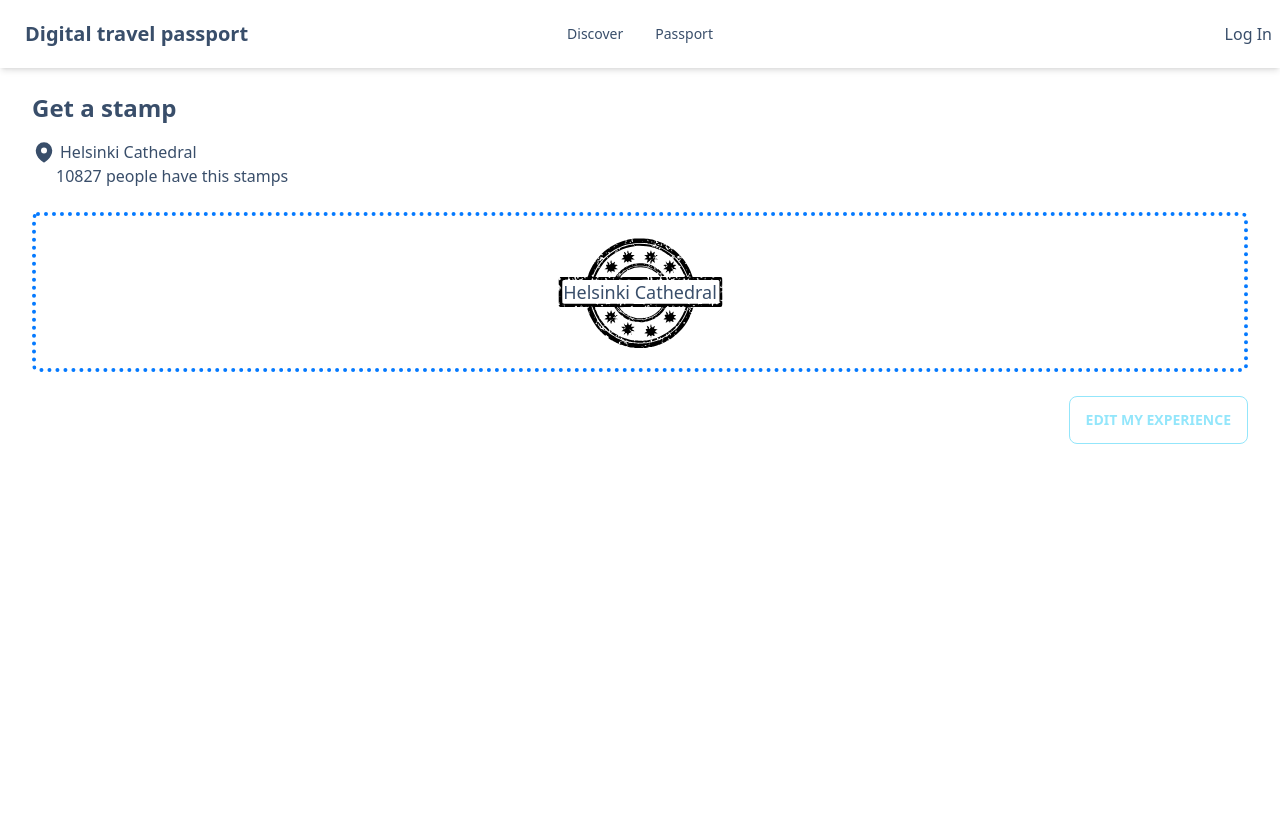
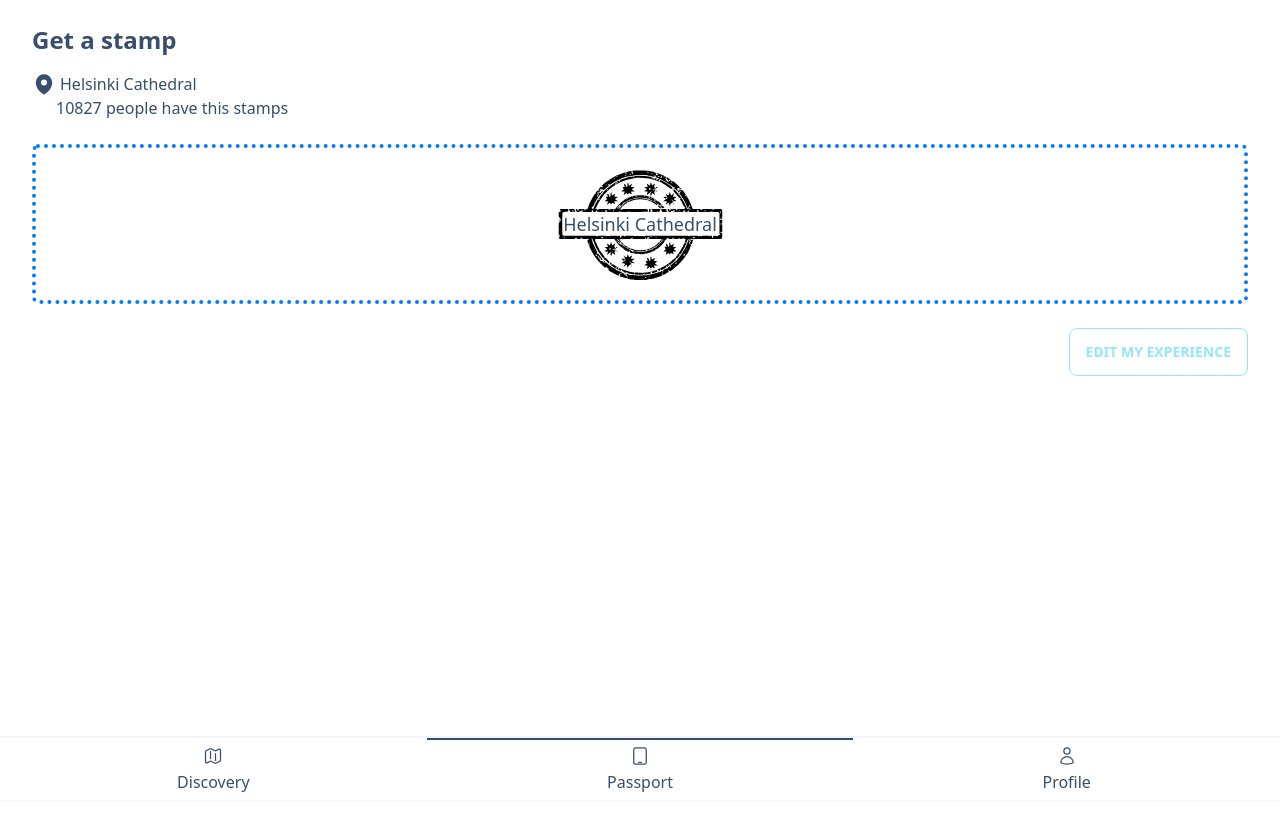
Before and after one commit to yzzhuo/digital-travel-passport, a React (Vite) app: page /stamp in a window 1280 px wide. Shown: the top 830 px of the page. Built offline with nearby package versions, Linux system fonts and the light colour scheme; no server answers; a web font is replaced by a local one.

Commit message:
fix: update layout

```diff
--- a/src/App.tsx
+++ b/src/App.tsx
@@ -24,7 +24,7 @@ export const App = () => {
 
   return (
     <Routes>
-      <Route path='/' element={<AttractionList />} />
+      <Route path='/place' element={<AttractionList />} />
       <Route
         path='/profile'
         element={<AuthenticationGuard component={ProfilePage} />}
--- a/src/component/PageLayout.tsx
+++ b/src/component/PageLayout.tsx
@@ -2,13 +2,19 @@ import { useAuth0 } from '@auth0/auth0-react'
 import { PageFooter } from './PageFooter'
 import { LoginButton } from './LoginButton'
 import { LogoutButton } from './LogoutButton'
+import {
+  UserIcon,
+  MapIcon,
+  DeviceTabletIcon,
+} from '@heroicons/react/24/outline'
+import { Link } from 'react-router-dom'
 
 export const PageLayout = ({ children }: { children: React.ReactNode }) => {
   const { user } = useAuth0()
 
   return (
     <div className='h-screen'>
-      <div className='navbar sticky top-0 bg-white shadow-md'>
+      {/* <div className='navbar sticky top-0 bg-white shadow-md'>
         <div className='navbar-start'>
           <div className='dropdown'>
             <label className='btn btn-ghost lg:hidden'>
@@ -77,9 +83,28 @@ export const PageLayout = ({ children }: { children: React.ReactNode }) => {
             <LoginButton />
           )}
         </div>
+      </div> */}
+      <div className=''>{children}</div>
+      <div className='border-top-solid btm-nav border-t-2 border-gray-100 shadow-sm'>
+        <button>
+          <MapIcon className='h-5 w-5' />
+          <Link to='/place'>
+            <span className='btm-nav-label'>Discovery</span>
+          </Link>
+        </button>
+        <button className='active'>
+          <Link to='/passport'>
+            <DeviceTabletIcon className='h-5 w-5' />
+          </Link>
+          <span className='btm-nav-label'>Passport</span>
+        </button>
+        <button>
+          <Link to='/profile'>
+            <UserIcon className='h-5 w-5' />
+          </Link>
+          <span className='btm-nav-label'>Profile</span>
+        </button>
       </div>
-      <div className='h-full'>{children}</div>
-      <PageFooter />
     </div>
   )
 }
--- a/src/page/AttractionDetail.tsx
+++ b/src/page/AttractionDetail.tsx
@@ -3,7 +3,11 @@ import { PlaceInfo, fetchPlaceDetail } from '../api/place'
 import { PageLayout } from '../component/PageLayout'
 import { PageLoading } from '../component/PageLoader'
 import { useParams } from 'react-router-dom'
-import { MapPinIcon, CurrencyEuroIcon } from '@heroicons/react/24/solid'
+import {
+  MapPinIcon,
+  CurrencyEuroIcon,
+  ArrowLeftIcon,
+} from '@heroicons/react/24/solid'
 import StampBtnIcon from '../assets/stamp_button_icon.svg'
 import { Link } from 'react-router-dom'
 
@@ -29,10 +33,11 @@ export default function AttractionDetail() {
               className='btn btn-circle btn-primary fixed bottom-4 right-12 cursor-pointer bg-center bg-no-repeat text-white'
             ></button>
           </Link>
-          <div className='w-full'>
+          <div className='relative w-full'>
+            <ArrowLeftIcon className='absolute left-4 top-4 h-5 w-5 text-white' />
             <img src={placeDetail.photo} className='h-80 w-full' />
           </div>
-          <div className='container'>
+          <div className='container mb-24'>
             <article className='prose mt-6'>
               <h3 className='mb-0'>{placeDetail.name}</h3>
               <p className='mt-0'>{placeDetail.description}</p>
--- a/src/page/AttractionList.tsx
+++ b/src/page/AttractionList.tsx
@@ -29,7 +29,7 @@ export default function AttractionList() {
       {loading ? (
         <PageLoading />
       ) : (
-        <div className='container '>
+        <div className='container pb-20'>
           <article className='prose mt-6'>
             <h2>Places to go</h2>
           </article>
--- a/src/page/Passport.tsx
+++ b/src/page/Passport.tsx
@@ -3,6 +3,7 @@ import Stamp from '../assets/stamp.svg'
 import { motion, LayoutGroup } from 'framer-motion'
 import { useState } from 'react'
 import { MapPinIcon, CalendarDaysIcon } from '@heroicons/react/24/solid'
+import { PageLayout } from '../component/PageLayout'
 
 interface Stamp {
   id: number
@@ -17,7 +18,8 @@ export default function Passport() {
   const [currentPage, setCurrentPage] = useState<number>(0)
 
   return (
-    <div className='h-screen p-6 '>
+    <PageLayout>
+      <div className='p-6 '>
         <LayoutGroup>
           {currentPage === 0 && (
             <motion.div
@@ -72,13 +74,17 @@ export default function Passport() {
               <div className='card-body flex flex-col'>
                 <h2 className='card-title'>Aalto University</h2>
                 <div className='mt-1 flex-auto justify-end'>
-                <img src={Stamp} alt='bg' className='background-contain w-28' />
+                  <img
+                    src={Stamp}
+                    alt='bg'
+                    className='background-contain w-28'
+                  />
                 </div>
                 <p className='text-sm'>
                   As a traveler, I had the pleasure of visiting the Helsinki
                   Cathedral, and it truly left an indelible mark on my journey
-                through Finland's capital city. This architectural masterpiece,
-                perched atop a majestic flight of stairs
+                  through Finland's capital city. This architectural
+                  masterpiece, perched atop a majestic flight of stairs
                 </p>
                 <div className='mt-4 grid grid-cols-3 gap-2'>
                   <div className='h-20 w-20 bg-purple-800'>01</div>
@@ -103,5 +109,6 @@ export default function Passport() {
           )}
         </LayoutGroup>
       </div>
+    </PageLayout>
   )
 }
```
Lines whose indentation alone changed are shown as unchanged.
